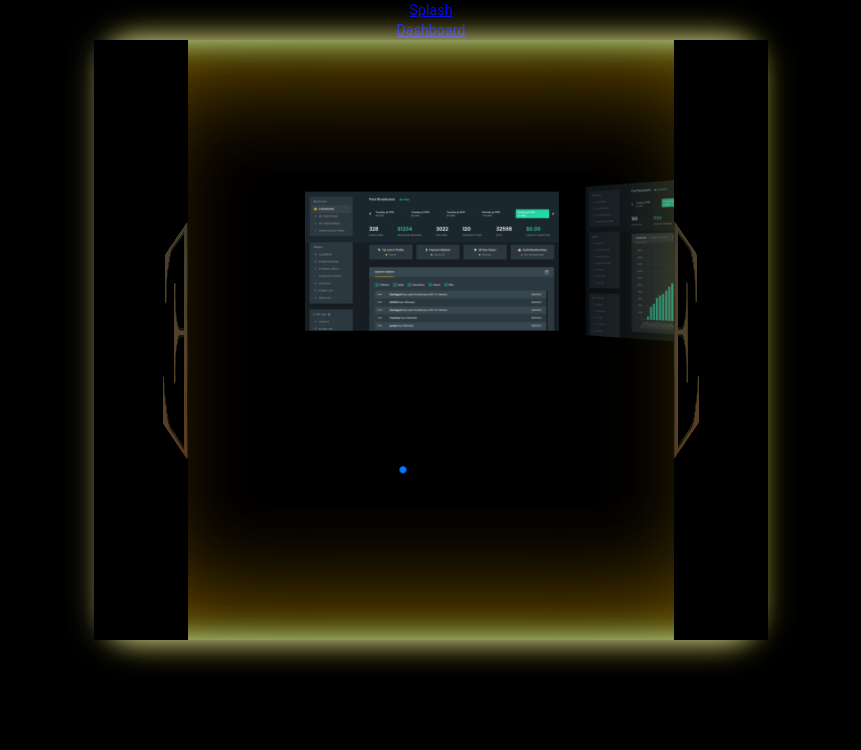
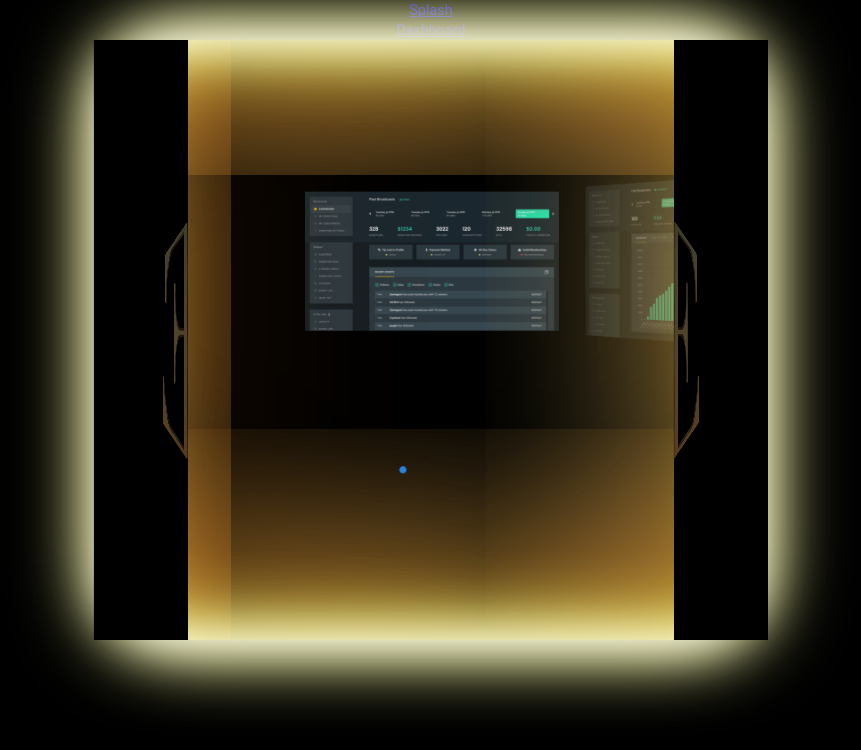
Before and after one commit to EmpyreanWebTeam/empyrean-website-deploy, a React (Create React App) app: page / in a window 1280 px wide. In both pictures the pointer is over the element 640 px from the left and 340 px from the top of the page. Shown: the top 750 px of the page, without its empty margins (209-1070 px from the left). Built offline with nearby package versions, Linux system fonts and the light colour scheme.

Commit message:
Adds timer to transform scale

```diff
--- a/src/style/doors.css
+++ b/src/style/doors.css
@@ -46,25 +46,26 @@ body {
   transition-timing-function: linear;
   border-radius: 10%;
   animation: animateGlow 10s ease infinite;
+  transition: transform 15s;
   /* transform: scale(2); */
   margin: 0 auto;
   box-shadow:
   /* inner  */
   inset 0 0 50px #fff,
   /* inner left  short */
-  inset 20px 0 80px rgb(255, 217, 0),
+  inset 20px 0 80px rgb(255, 253, 159),
   /* inner right  short */
-  inset -20px 0 80px #0ff,
+  inset -20px 0 80px rgba(217, 255, 0, 0.644),
   /* inner left  broad */
   inset 20px 0 300px rgb(255, 123, 0),
   /* inner right  broad */
-  inset -20px 0 300px rgb(255, 251, 0),
+  inset -20px 0 300px rgb(255, 251, 159),
   /* outer  */
   0 0 50px #fff,
   /* outer left  */
   -10px 0 80px rgb(255, 253, 159),
   /* outer right  */
-  10px 0 80px rgb(255, 251, 0);
+  10px 0 80px rgb(255, 253, 159);
 }
 
 @keyframes animateGlow {
```
